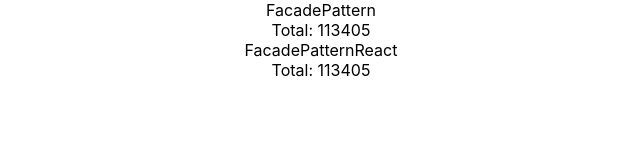
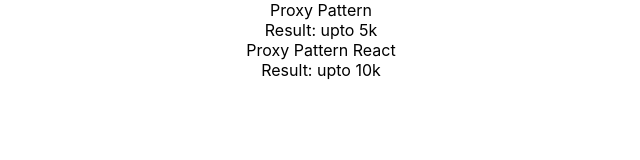
Before and after one commit to toanlehcm/DesignParttern, a React (Create React App) app: page / in a window 1280 px wide. Shown: the top 160 px of the page, without its empty margins (319-959 px from the left). Built offline with nearby package versions, Linux system fonts and the light colour scheme.

Commit message:
- Proxy Pattern in React.

```diff
--- a/src/App.js
+++ b/src/App.js
@@ -1,12 +1,12 @@
 import './App.css';
-import FacadePattern from './lesson/FacadePattern';
-import FacadePatternReact from './lesson/FacadePattern/FacadePatternReact';
+import ProxyPattern from './lesson/ProxyPattern';
+import ProxyPatternReact from './lesson/ProxyPattern/ProxyPatternReact';
 
 function App() {
   return (
     <div className="App">
-      <FacadePattern />
-      <FacadePatternReact />
+      <ProxyPattern />
+      <ProxyPatternReact />
     </div>
   );
 }
--- /dev/null
+++ b/src/lesson/ProxyPattern/ProxyPatternReact.js
@@ -0,0 +1,42 @@
+function leader() {
+  const receiveRequest = (offer) => {
+    console.log('result *: ', offer);
+    return offer;
+  }
+
+  return { receiveRequest }
+}
+
+function secretary() {
+  const leaderObj = leader();
+
+
+  const receiveRequest = (offer) => {
+    // date...
+    return leaderObj.receiveRequest(offer)
+  }
+
+  return { receiveRequest }
+}
+
+function developer(offer) {
+  const applyFor = (target) => {
+    return target.receiveRequest(offer)
+  }
+
+  return { applyFor }
+}
+
+export default function ProxyPatternReact() {
+  const handleOffer = () => {
+    const dev = developer('upto 10k')
+    return dev.applyFor(secretary());
+  }
+
+  return (
+    <>
+      <div>Proxy Pattern React</div>
+      <div>Result: {handleOffer()}</div>
+    </>
+  )
+}
--- /dev/null
+++ b/src/lesson/ProxyPattern/index.js
@@ -0,0 +1,42 @@
+class Leader {
+  receiveRequest(offer) {
+    console.log('result: ', offer);
+    return offer;
+  }
+}
+
+class Secretary {
+  constructor() {
+    this.leader = new Leader()
+  }
+
+  receiveRequest(offer) {
+    // date...
+    return this.leader.receiveRequest(offer)
+  }
+}
+
+class Developer {
+  constructor(offer) {
+    this.offer = offer
+  }
+
+  applyFor(target) {
+    return target.receiveRequest(this.offer)
+  }
+}
+
+// How to use
+export default function ProxyPattern() {
+  const handleOffer = () => {
+    const dev = new Developer('upto 5k')
+    return dev.applyFor(new Secretary());
+  }
+
+  return (
+    <>
+      <div>Proxy Pattern</div>
+      <div>Result: {handleOffer()}</div>
+    </>
+  )
+}
```
